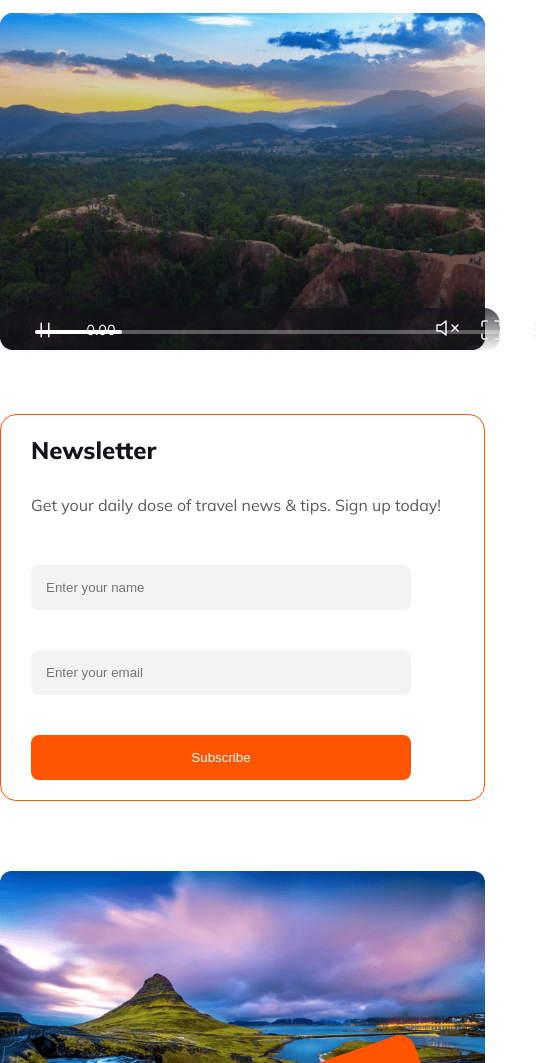
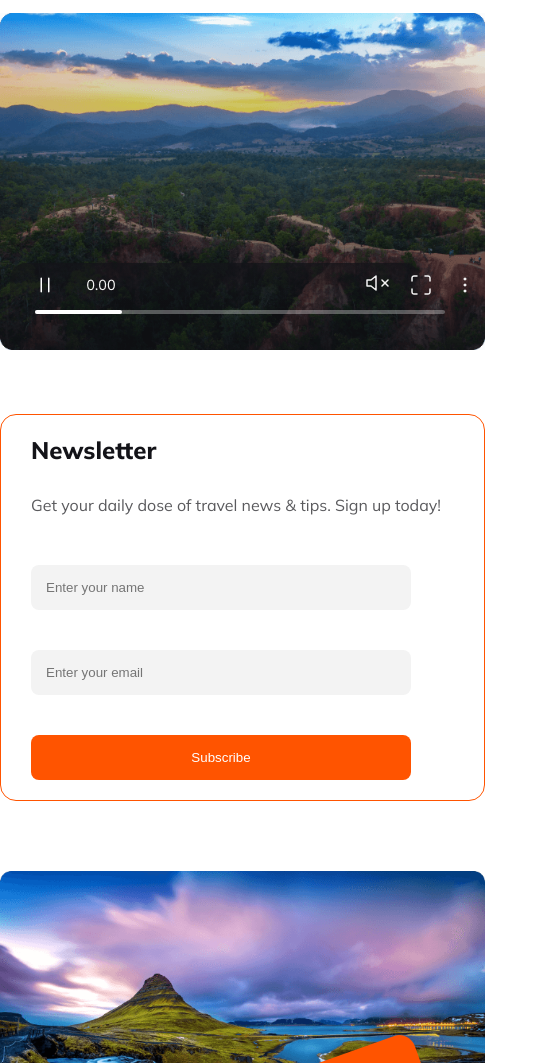
Before and after one commit to mdrashed62/assignment-two-with-travel, a plain HTML site: page index.html in a window 390 px wide. Shown: the part 6096-7159 px from the top of the page, 547 px wide, since content can reach past the window. Drawn offline with Linux system fonts and the light colour scheme.

Commit message:
Update style.css

```diff
--- a/Styles/style.css
+++ b/Styles/style.css
@@ -596,7 +596,7 @@ img {
 
 
     .video-icon .same3 {
-        padding-left: 310px;
+        padding-left: 240px;
         margin-top: 5px;
     }
 
@@ -606,18 +606,18 @@ img {
         align-items: center;
         /* padding-left: 3px; */
         margin-left: 10px;
-        width:490px;
-        margin-top:-25px;
+        width:410px;
+        margin-top:-70px;
     }
 
     .video-icon-2 {
         position: absolute;
-        bottom: 30px;
+        bottom: 50px;
 
         display: flex;
         align-items: center;
         left: 35px;
-        width: 480px;
+        width: 410px;
     }
     .main-section-4-details .common-description{
                 max-width: 565px;
```
